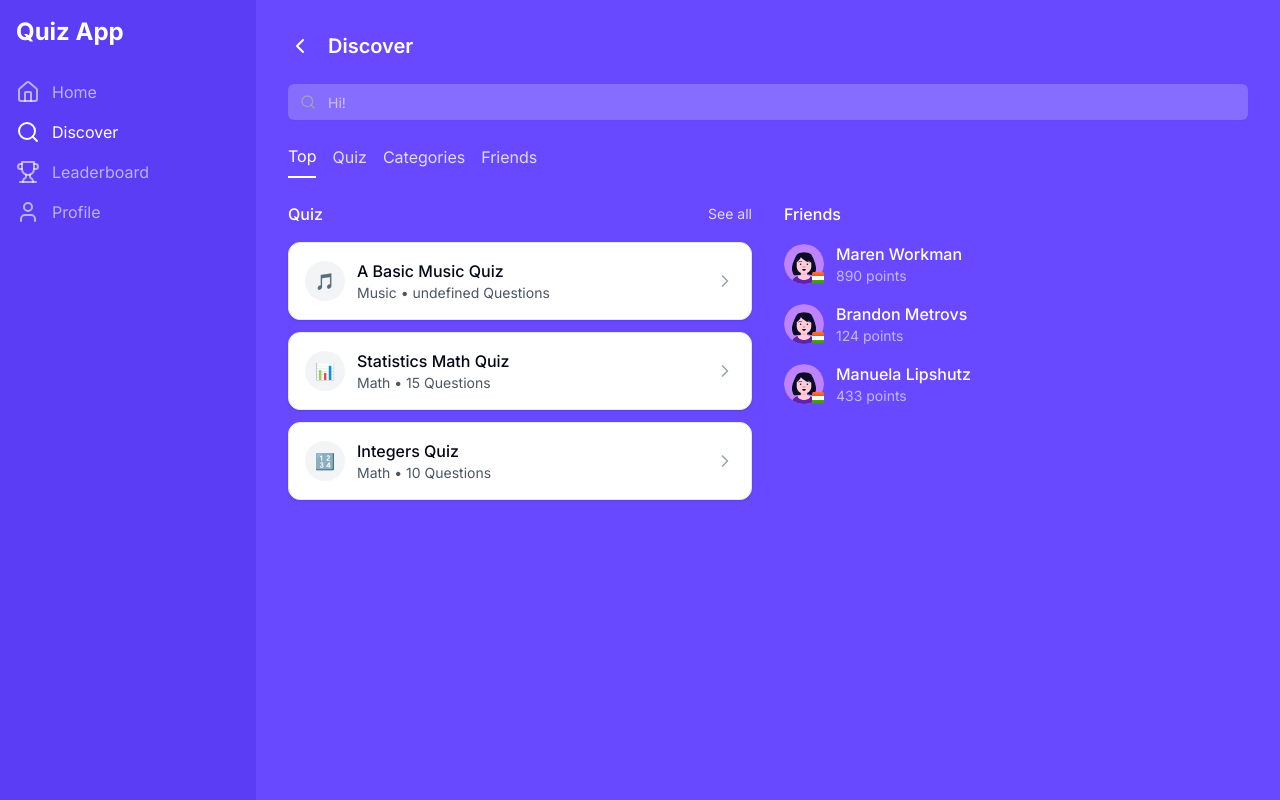
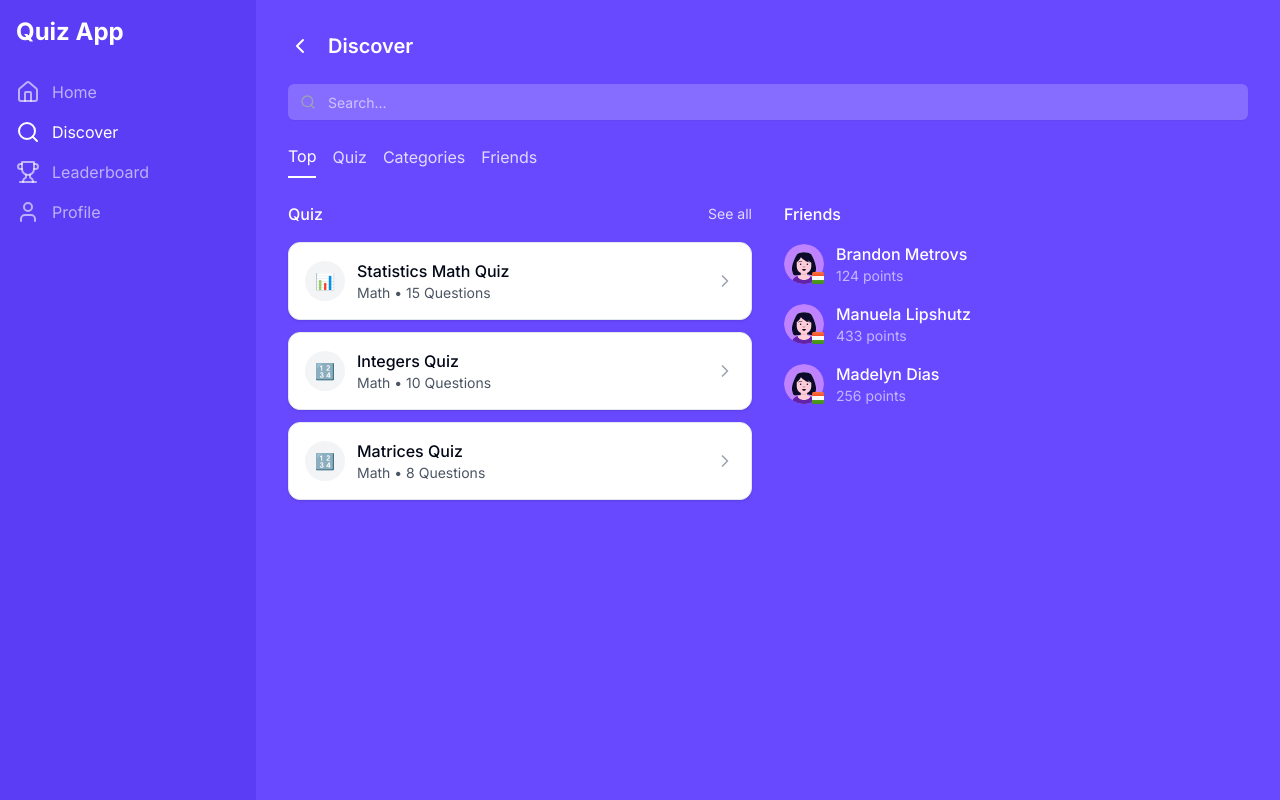
Before and after one commit to gummireddysandeepreddy/terv-quiz, a Next.js app: page /discover in a window 1280 px wide. Built offline with nearby package versions, Linux system fonts and the light colour scheme.

Commit message:
Search bar updated in discover page

```diff
--- a/src/app/discover/page.tsx
+++ b/src/app/discover/page.tsx
@@ -8,17 +8,24 @@ import { useState } from "react"
 import { AvatarWithFlag } from "@/components/avatar-with-flag"
 
 export default function Discover() {
-  const quizzes = appData.quizzes.slice(0, 3)
-  const friends = appData.friends.slice(0, 3)
   const [activeTab, setActiveTab] = useState('Top');
+  const [searchTerm, setSearchTerm] = useState('');
+
+  // Filter data outside the render function
+  const filteredQuizzes = appData.quizzes.filter(quiz => quiz.title.toLowerCase().includes(searchTerm.toLowerCase()));
+  const filteredFriends = appData.friends.filter(friend => friend.name.toLowerCase().includes(searchTerm.toLowerCase()));
+  const filteredCategories = [...new Set(appData.quizzes.map((quiz) => ({ category: quiz.category, icon: quiz.icon })))]
+    .filter(category => {
+      return category.category.toLowerCase().includes(searchTerm.toLowerCase())
+    });
 
   const handleTabClick = (tab: string) => {
     setActiveTab(tab);
   };
 
-  const filteredQuizzes = activeTab === 'Quiz' ? appData.quizzes : quizzes;
-  const filteredFriends = activeTab === 'Friends' ? appData.friends : friends;
-  const categories = [...new Set(appData.quizzes.map((quiz) => ({ category: quiz.category, icon: quiz.icon })))];
+  const handleSearch = (e: React.ChangeEvent<HTMLInputElement>) => {
+    setSearchTerm(e.target.value);
+  };
   return (
     <main className="p-4 pb-20 lg:p-8 lg:pb-8">
       <div className="flex items-center gap-4 mb-6">
@@ -32,7 +39,9 @@ export default function Discover() {
         <Search className="absolute left-3 top-1/2 transform -translate-y-1/2 text-gray-400 w-4 h-4" />
         <Input
           className="bg-white/20 border-none text-white pl-10 placeholder:text-white/60"
-          placeholder="Hi!"
+          placeholder="Search..."
+          value={searchTerm}
+          onChange={handleSearch}
         />
       </div>
 
@@ -103,7 +112,7 @@ export default function Discover() {
           <section>
         <h2 className="text-white font-medium mb-4 space-y-4">Categories</h2>
         <div className="grid grid-cols-1 sm:grid-cols-2 lg:grid-cols-4 gap-4">
-          {categories.map((category, index) => (
+          {filteredCategories.map((category, index) => (
             <div key={index} className="text-white">
             <CategoryCard
               icon={category.icon}
@@ -123,7 +132,7 @@ export default function Discover() {
             <Link href="#" className="text-white/80 text-sm" onClick={() => handleTabClick('Quiz')}>See all</Link>
           </div>
           <div className="space-y-3">
-            {filteredQuizzes.map((quiz) => (
+            {filteredQuizzes.slice(1,4).map((quiz) => (
           <QuizCard
             key={quiz.id}
             title={quiz.title}
@@ -137,7 +146,7 @@ export default function Discover() {
         <section>
           <h2 className="text-white font-medium mb-4">Friends</h2>
           <div className="space-y-4">
-            {filteredFriends.map((friend) => (
+            {filteredFriends.slice(1,4).map((friend) => (
               <FriendCard
                 key={friend.id}
                 name={friend.name}
```
